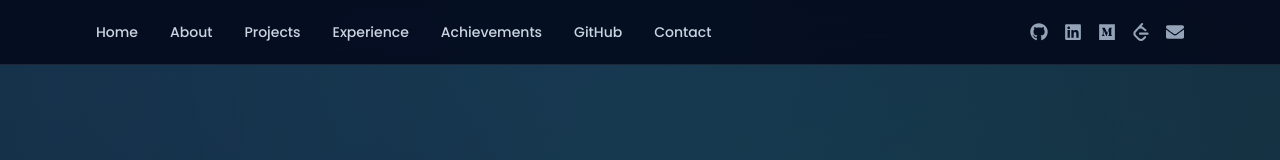
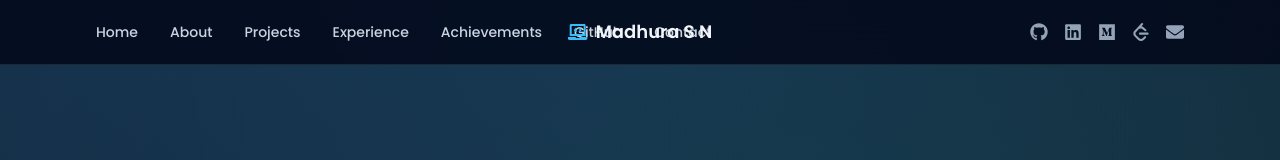
Before and after one commit to madhurasharan/new-portfolio, a React (Vite) app: page / in a window 1280 px wide. Shown: the top 160 px of the page. Built offline with nearby package versions, Linux system fonts and the light colour scheme.

Commit message:
added icon

```diff
--- a/src/components/Navbar.jsx
+++ b/src/components/Navbar.jsx
@@ -1,5 +1,5 @@
 import { useState } from 'react';
-import { FaEnvelope, FaGithub, FaLinkedin, FaMedium } from 'react-icons/fa';
+import { FaEnvelope, FaGithub, FaLaptopCode, FaLinkedin, FaMedium } from 'react-icons/fa';
 import { HiMenuAlt3, HiX } from 'react-icons/hi';
 import { SiLeetcode } from 'react-icons/si';
 
@@ -26,7 +26,7 @@ export default function Navbar() {
 
   return (
     <header className="sticky top-0 z-40 border-b border-white/10 bg-slate-950/80 backdrop-blur-xl">
-      <nav className="mx-auto flex h-16 max-w-6xl items-center justify-between px-6 md:px-8">
+      <nav className="relative mx-auto flex h-16 max-w-6xl items-center justify-between px-6 md:px-8">
         <div className="hidden items-center gap-6 md:flex lg:gap-8">
           {navItems.map((item) => (
             <a key={item.href} href={item.href} className="nav-link">
@@ -34,6 +34,14 @@ export default function Navbar() {
             </a>
           ))}
         </div>
+
+        <a
+          href="#home"
+          className="flex items-center gap-2 text-lg font-semibold transition duration-300 hover:text-sky-400 md:absolute md:left-1/2 md:-translate-x-1/2"
+        >
+          <FaLaptopCode className="text-xl text-sky-400" />
+          <span>Madhura S N</span>
+        </a>
 
         <div className="hidden items-center gap-4 md:flex">
           {socials.map(({ icon: Icon, href, label }) => (
```
Also changed, not shown: 1 other file (tests, documents, lock files or other folders).
